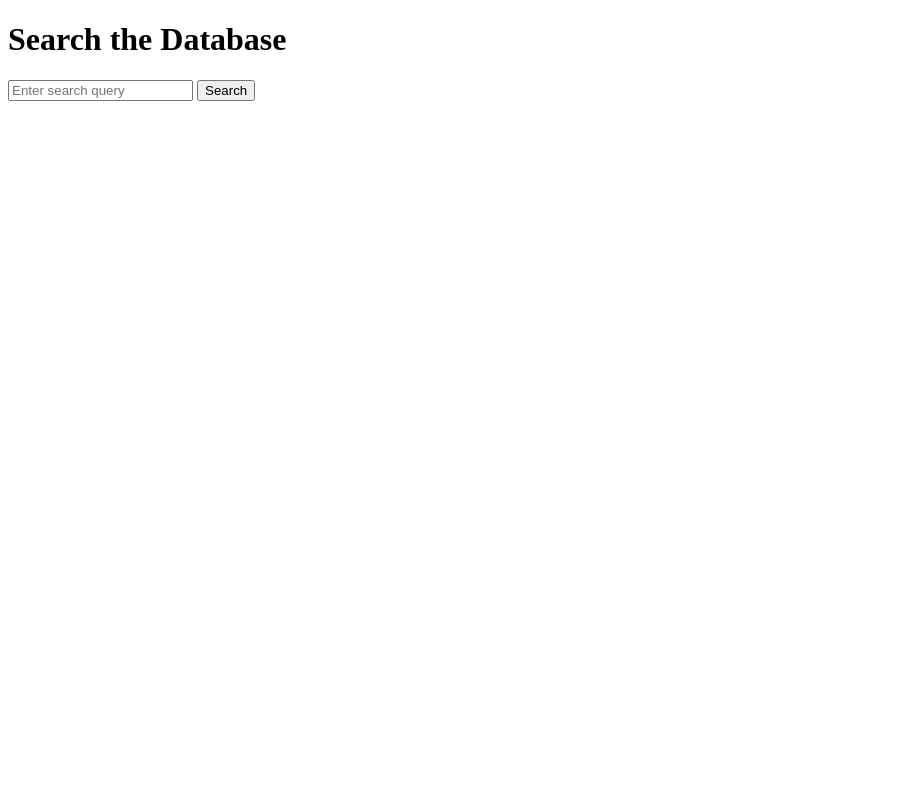
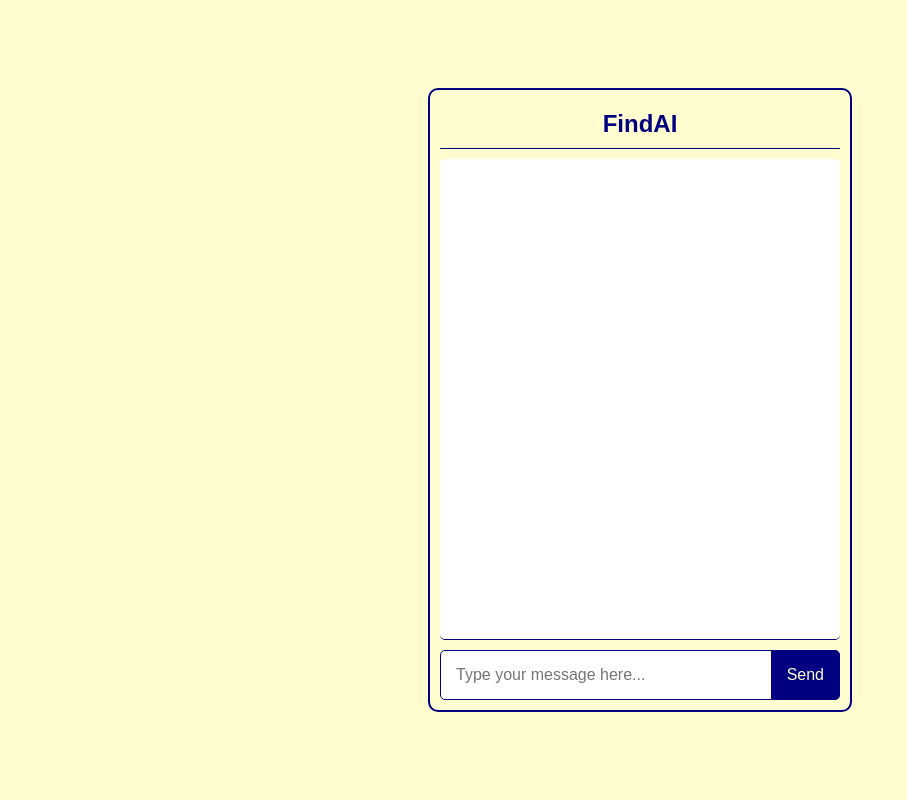
Before and after one commit to eharaldson/rag-ecommerce, a Flask app: page / in a window 1280 px wide. Shown: the whole page, without its empty margins (0-907 px from the left). Run offline with Flask 3, Linux system fonts and the light colour scheme.

Commit message:
creates a chatbot app using flask, html and openais gpt 40 mini

```diff
--- a/app.py
+++ b/app.py
@@ -1,5 +1,6 @@
 from flask import Flask, request, jsonify, render_template
 from findAItest import your_search_function
+
 
 app = Flask(__name__)
 
--- a/findAItest.py
+++ b/findAItest.py
@@ -1,2 +1,50 @@
-def your_search_function(input: str):
-    return input[::-1]
+from langchain_ollama import ChatOllama
+from langchain_core.messages import HumanMessage, SystemMessage
+from openai import OpenAI
+
+client = OpenAI(api_key="")
+system_message = "You are acting as a helpful assistant, with a thick australian accent. You always end your messages with 'Mate' and your answers are always concise and less than two sentences"
+model = "gpt-4o-mini"
+
+def your_search_function(user_input: str):
+    result = client.chat.completions.create(
+            model=model,
+            messages=[
+                {
+                    "role": "system",
+                    "content": system_message
+                },
+                {
+                    "role": "user",
+                    "content": user_input
+                }
+            ]
+        )
+
+    return result.choices[0].message.content
+
+if __name__ == "__main__":
+
+    system_message = "You are acting as a helpful assistant, with a thick australian accent. You always end your messages with 'Mate' and your answers are always concise and less than two sentences"
+
+    user_input = "What are the best places to visit in London"
+
+    client = OpenAI(api_key=api_key)
+
+    model = "gpt-4o-mini"
+
+    result = client.chat.completions.create(
+            model=model,
+            messages=[
+                {
+                    "role": "system",
+                    "content": system_message
+                },
+                {
+                    "role": "user",
+                    "content": user_input
+                }
+            ]
+        )
+
+    print(result.choices[0].message.content)
--- a/templates/website.html
+++ b/templates/website.html
@@ -2,20 +2,104 @@
 <html lang="en">
 <head>
   <meta charset="UTF-8">
-  <title>LLM Database Search</title>
+  <title>FindAI</title>
+  <style>
+    body {
+      background-color: #FFFDD0; /* cream backdrop */
+      color: #000080; /* dark navy text */
+      font-family: Arial, sans-serif;
+      font-weight: bold;
+      margin: 0;
+      padding: 0;
+      display: flex;
+      justify-content: center;
+      align-items: center;
+      height: 100vh;
+    }
+    .chat-container {
+      display: flex;
+      flex-direction: column;
+      justify-content: space-between;
+      width: 400px;
+      height: 600px;
+      border: 2px solid #000080;
+      border-radius: 10px;
+      background-color: #FFFDD0;
+      padding: 10px;
+    }
+    .chat-header {
+      text-align: center;
+      font-size: 1.5em;
+      padding: 10px;
+      border-bottom: 1px solid #000080;
+    }
+    .chat-messages {
+      flex-grow: 1;
+      overflow-y: auto;
+      padding: 10px;
+      border-bottom: 1px solid #000080;
+      background-color: #fff;
+      color: #000080;
+      border-radius: 5px;
+      margin: 10px 0;
+    }
+    .chat-input {
+      display: flex;
+    }
+    .chat-input input {
+      flex-grow: 1;
+      padding: 15px; /* bigger input box */
+      font-size: 1em;
+      border: 1px solid #000080;
+      border-radius: 5px 0 0 5px;
+      outline: none;
+    }
+    .chat-input button {
+      padding: 15px;
+      font-size: 1em;
+      border: 1px solid #000080;
+      border-left: none;
+      background-color: #000080;
+      color: #FFFDD0;
+      border-radius: 0 5px 5px 0;
+      cursor: pointer;
+    }
+    .message {
+      margin-bottom: 10px;
+      padding: 8px;
+      border-radius: 5px;
+    }
+    .user-message {
+      text-align: right;
+      background-color: #e0e0e0;
+      color: #000080;
+    }
+    .assistant-message {
+      text-align: left;
+      background-color: #cce5ff;
+      color: #000080;
+    }
+  </style>
 </head>
 <body>
-  <h1>Search the Database</h1>
-  <form id="searchForm">
-    <input type="text" id="query" placeholder="Enter search query" required>
-    <button type="submit">Search</button>
-  </form>
-  <div id="results"></div>
+  <div class="chat-container">
+    <div class="chat-header">FindAI</div>
+    <div class="chat-messages" id="chatMessages">
+      <!-- Messages will be appended here -->
+    </div>
+    <form id="chatForm" class="chat-input">
+      <input type="text" id="query" placeholder="Type your message here..." required>
+      <button type="submit">Send</button>
+    </form>
+  </div>
 
   <script>
-    document.getElementById("searchForm").addEventListener("submit", function(e) {
+    document.getElementById("chatForm").addEventListener("submit", function(e) {
       e.preventDefault();
-      const query = document.getElementById("query").value;
+      const queryInput = document.getElementById("query");
+      const query = queryInput.value;
+      appendMessage(query, "user-message");
+      queryInput.value = "";
       fetch("/search", {
         method: "POST",
         headers: { "Content-Type": "application/json" },
@@ -23,9 +107,19 @@
       })
       .then(response => response.json())
       .then(data => {
-        document.getElementById("results").innerText = JSON.stringify(data.results, null, 2);
+        // Assuming data.results contains the assistant's response
+        const responseText = JSON.stringify(data.results, null, 2);
+        appendMessage(responseText, "assistant-message");
       });
     });
+
+    function appendMessage(text, className) {
+      const messageDiv = document.createElement("div");
+      messageDiv.className = "message " + className;
+      messageDiv.innerText = text;
+      document.getElementById("chatMessages").appendChild(messageDiv);
+      document.getElementById("chatMessages").scrollTop = document.getElementById("chatMessages").scrollHeight;
+    }
   </script>
 </body>
 </html>
```
